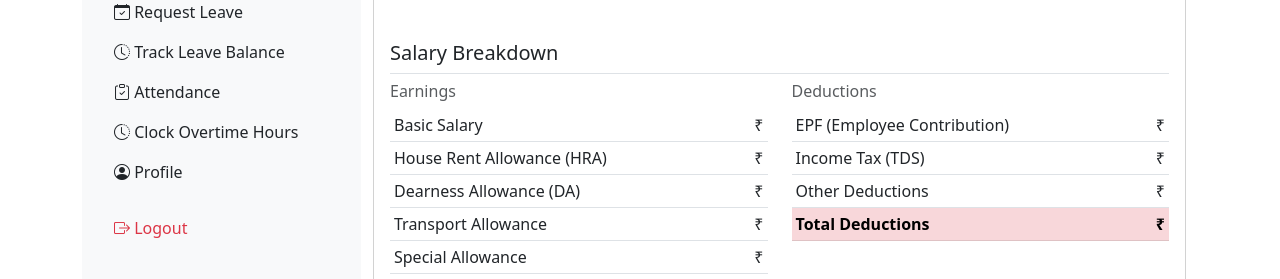
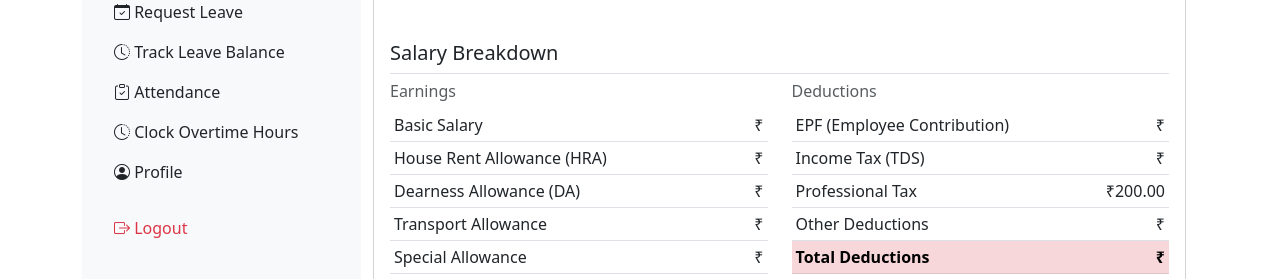
Before and after one commit to ajithb236/PayrollManagementSystem, a Django app: template employee/templates/employee/salary.html in a window 1280 px wide. Shown: the part 286-565 px from the top of the page. Run offline with Django 5.2, Linux system fonts and the light colour scheme; the template is opened without the code that fills it, so the values that code supplies are empty.

Commit message:
Some more bugs fixed

```diff
--- a/employee/templates/employee/salary.html
+++ b/employee/templates/employee/salary.html
@@ -128,6 +128,9 @@
                                                 <td class="text-end">₹{{ salary.deductions.tax }}</td>
                                             </tr>
                                             <tr>
+                                                <td>Professional Tax</td>
+                                                <td class ="text-end">₹200.00 </td>
+                                            <tr>
                                                 <td>Other Deductions</td>
                                                 <td class="text-end">₹{{ salary.deductions.other }}</td>
                                             </tr>
--- a/hr/views.py
+++ b/hr/views.py
@@ -1534,6 +1534,7 @@
         total_deductions = tax + other_deductions
         net_pay = gross_pay - total_deductions
 
+
         payrolls.append({
             'payroll_id': payroll_id,
             'employee_id': employee_id,
```
